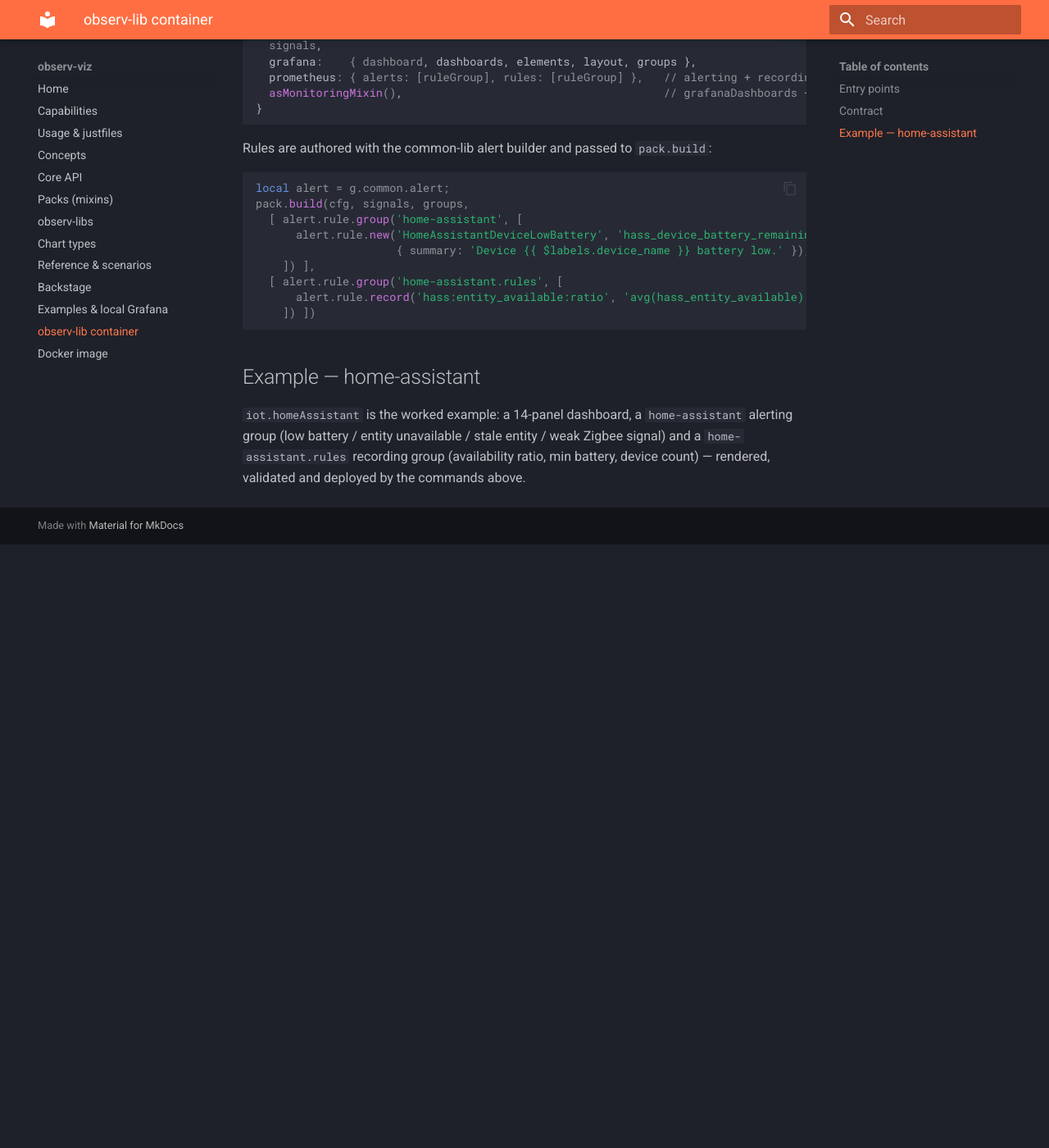
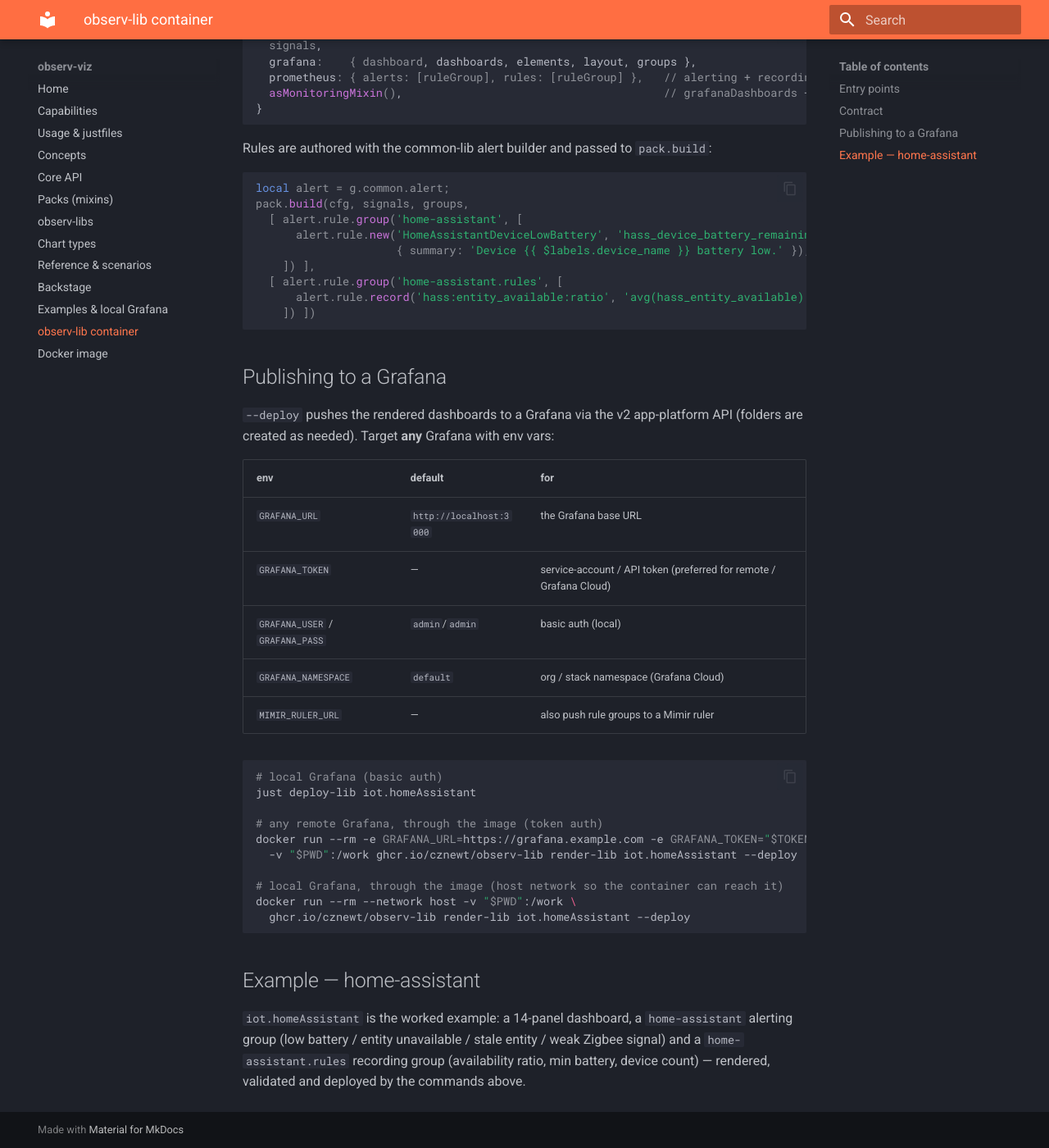
Before and after one commit to cznewt/observ-viz, an MkDocs documentation site: the page built from docs/render.md, in a window 1280 px wide and 1400 px high, scrolled down 901 px. Shown: the whole window at 82% size. Built offline with MkDocs 1.6.1 and Material for MkDocs 9.7.7, drawn with Linux system fonts in a browser that asks for light colours; before the commit the page ends 1565 px from its top, so only the background shows below that.

Commit message:
feat: publish boards to ANY grafana via the container (token auth + docs)
- load.py: GRAFANA_TOKEN (Bearer) takes precedence over basic auth, so render-lib
  --deploy publishes to any Grafana (remote / Grafana Cloud), not just local.
- docs/render.md: 'Publishing to a Grafana' — GRAFANA_URL/TOKEN/USER/PASS/
  NAMESPACE + MIMIR_RULER_URL env, with image (token / --network host) examples.
Verified: the observ-lib image published iot.homeAssistant + runtimes.golang +
system.linux to the local Grafana (all visible in search). Image Action republishes.

````diff
--- a/docs/render.md
+++ b/docs/render.md
@@ -51,6 +51,32 @@ pack.build(cfg, signals, groups,
     ]) ])
 ```
 
+## Publishing to a Grafana
+
+`--deploy` pushes the rendered dashboards to a Grafana via the v2 app-platform
+API (folders are created as needed). Target **any** Grafana with env vars:
+
+| env | default | for |
+|-----|---------|-----|
+| `GRAFANA_URL` | `http://localhost:3000` | the Grafana base URL |
+| `GRAFANA_TOKEN` | — | service-account / API token (preferred for remote / Grafana Cloud) |
+| `GRAFANA_USER` / `GRAFANA_PASS` | `admin`/`admin` | basic auth (local) |
+| `GRAFANA_NAMESPACE` | `default` | org / stack namespace (Grafana Cloud) |
+| `MIMIR_RULER_URL` | — | also push rule groups to a Mimir ruler |
+
+```sh
+# local Grafana (basic auth)
+just deploy-lib iot.homeAssistant
+
+# any remote Grafana, through the image (token auth)
+docker run --rm -e GRAFANA_URL=https://grafana.example.com -e GRAFANA_TOKEN="$TOKEN" \
+  -v "$PWD":/work ghcr.io/cznewt/observ-lib render-lib iot.homeAssistant --deploy
+
+# local Grafana, through the image (host network so the container can reach it)
+docker run --rm --network host -v "$PWD":/work \
+  ghcr.io/cznewt/observ-lib render-lib iot.homeAssistant --deploy
+```
+
 ## Example — home-assistant
 
 `iot.homeAssistant` is the worked example: a 14-panel dashboard, a `home-assistant`
````
Also changed, not shown: 1 other file.
